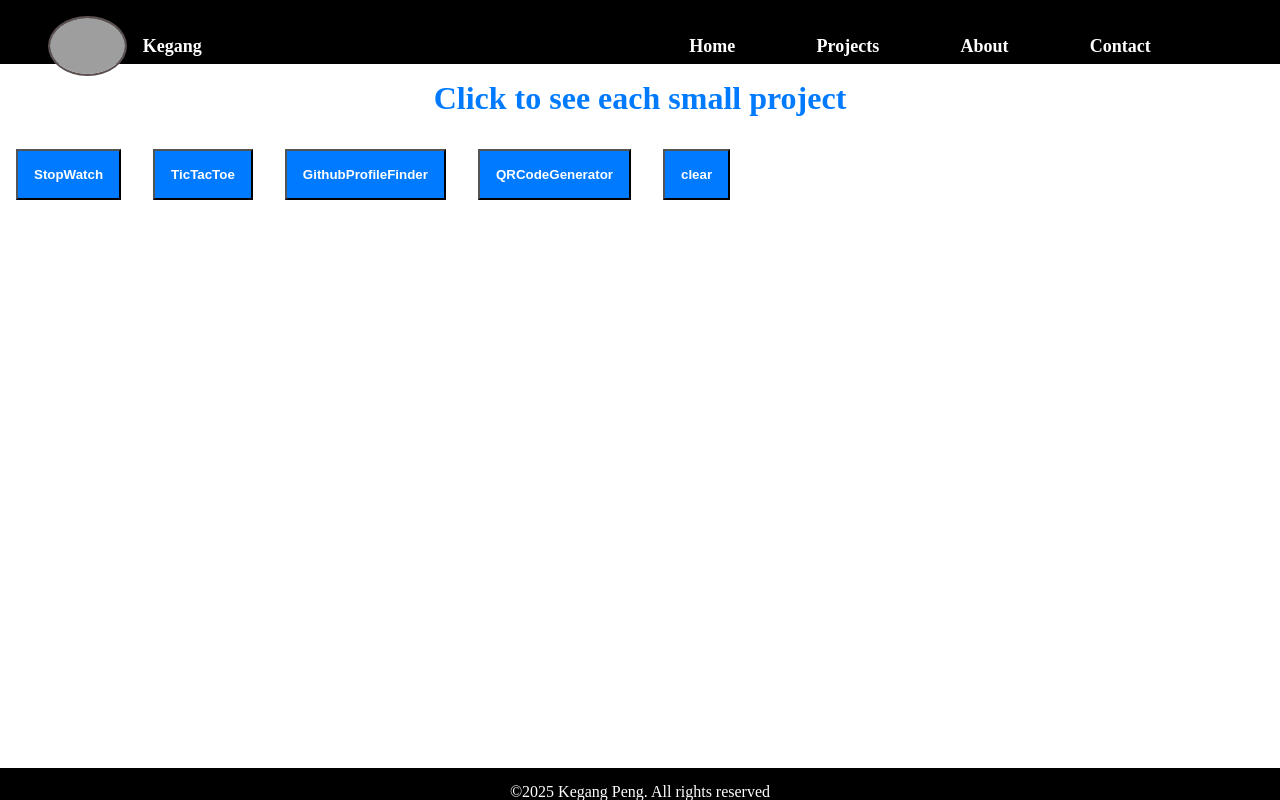
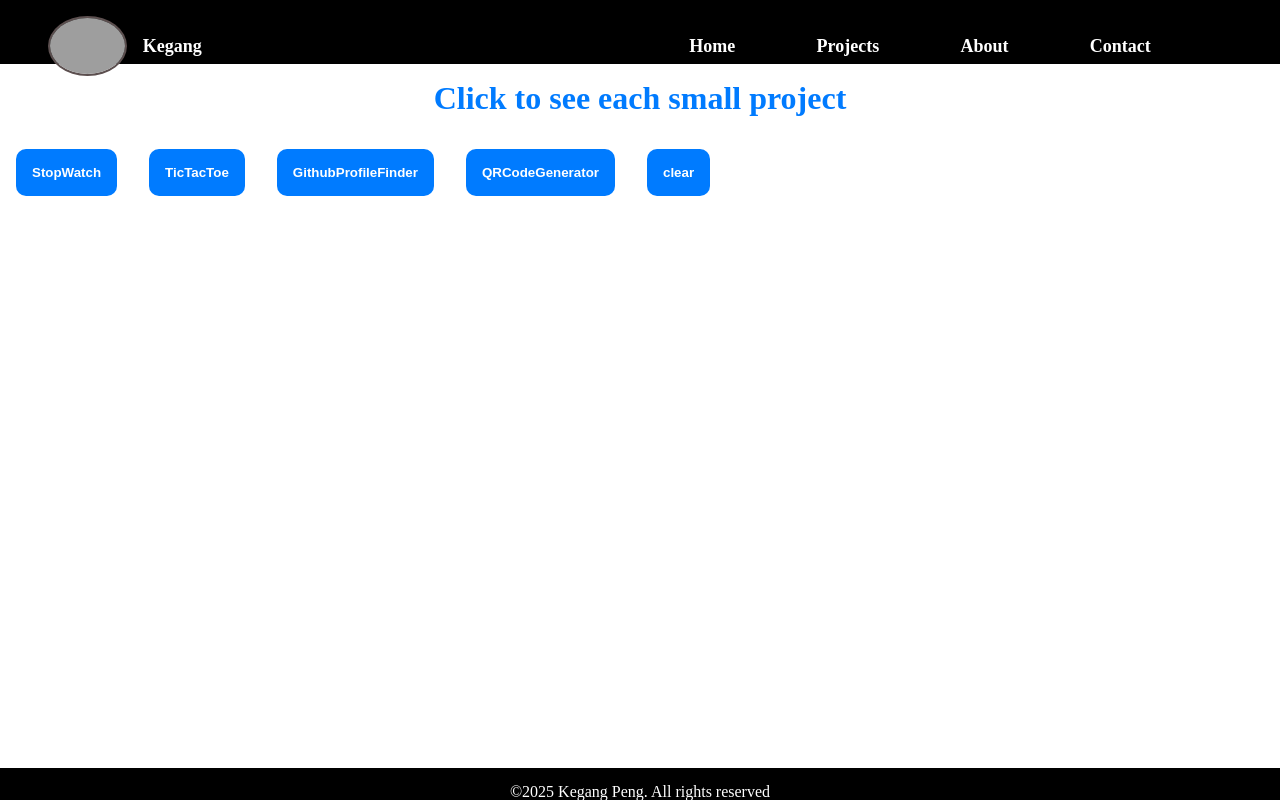
Before and after one commit to JimmyKePeng/HomePage, a React (Vite) app: page /Projects in a window 1280 px wide. Built offline with nearby package versions, Linux system fonts and the light colour scheme; grey boxes are pictures that could not be loaded.

Commit message:
added project 2.0

```diff
--- a/src/components/ClickToShow/style.css
+++ b/src/components/ClickToShow/style.css
@@ -14,6 +14,8 @@
   color: white;
   font-weight: bold;
   background-color: var(--btn-color);
+  border-radius: 10px;
+  border: none;
 }
 
 .show-buttons:hover {
--- a/src/pages/Home.css
+++ b/src/pages/Home.css
@@ -4,9 +4,18 @@
   display: flex;
   justify-content: center;
   align-items: center;
-  margin: 1rem 0 1rem 0;
-  color: #007bff;
+  padding: 1rem 0 1rem 0;
+  color: var(--btn-color);
 }
+/* .project-container {
+  background-color: #444;
+
+  background-image: url("https://www.transparenttextures.com/patterns/axiom-pattern.png");
+  background-repeat: repeat;
+  background-size: auto;
+  height: 100vh;
+  width: auto;
+} */
 
 /* Home css */
 .home-container {
--- a/src/pages/Projects.jsx
+++ b/src/pages/Projects.jsx
@@ -7,7 +7,7 @@ import ClickToShow from "../components/ClickToShow/ClickToShow";
 import "./Home.css";
 function Projects() {
   return (
-    <div>
+    <div className="project-container">
       <div className="project-h1">
         <h1>Click to see each small project</h1>
       </div>
```
